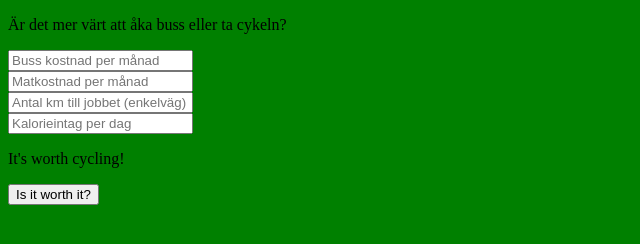
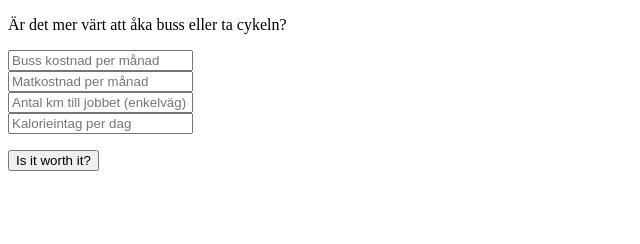
Before and after one commit to JSchaeder/jschaeder.github.io, a plain HTML site: page index.html in a window 1280 px wide. Both pictures are taken after a click on the button "Is it worth it?". Shown: the whole page, without its empty margins (0-640 px from the left). Drawn offline with Linux system fonts and the light colour scheme.

Commit message:
Update index.html
Update informational text

```diff
--- a/index.html
+++ b/index.html
@@ -10,6 +10,7 @@
 <input type="text" placeholder="Kalorieintag per dag" id="caloriesSpentDaily"><br/>
 
 <p id="text"></p>
+<p id="information"></p>
 
 <button id="submit">Is it worth it?</button>
 
@@ -17,25 +18,35 @@
 document.getElementById('submit').addEventListener("click", calculateWorth);
 
 function calculateWorth() {
-	const busPrice = document.getElementById('busPrice').value;
-    const monthlyBudget = document.getElementById('monthlyBudget').value;
-    const kmToWorkByBicycle = document.getElementById('kmToWorkByBicycle').value;
-    const caloriesSpentDaily = document.getElementById('caloriesSpentDaily').value;
+	const busPrice = parseInt(document.getElementById('busPrice').value);
+    const monthlyBudget = parseInt(document.getElementById('monthlyBudget').value);
+    const kmToWorkByBicycle = parseInt(document.getElementById('kmToWorkByBicycle').value);
+    const caloriesSpentDaily = parseInt(document.getElementById('caloriesSpentDaily').value);
+        if (isNaN(caloriesSpentDaily) || isNaN(kmToWorkByBicycle) || isNaN(monthlyBudget) || isNaN(busPrice)) {
+    	return;
+    }
 
-
-    const costPerCalorie = (parseInt(monthlyBudget) / 30) / parseInt(caloriesSpentDaily);
+    const costPerCalorie = (monthlyBudget / 30) / parseInt(caloriesSpentDaily);
     const averageCalorieBurntPerKm = 32;
-	const costInCalorie = averageCalorieBurntPerKm * parseInt(kmToWorkByBicycle) * 2;
+	const costInCalorie = averageCalorieBurntPerKm * kmToWorkByBicycle * 2;
 
     const costPerDay = costPerCalorie * costInCalorie;
     const costPerMonth = costPerDay * 30;
 
-    if (costPerMonth >= parseInt(busPrice)) {
+
+    if (costPerMonth >= busPrice) {
     	document.body.style.background = "red";
 		document.getElementById('text').innerHTML = "Take the bus, rich ass";
+
+        const monthlyMax = (busPrice / (costInCalorie * 30)) * (30 * caloriesSpentDaily)
+
+        document.getElementById('information').innerHTML="För att det ska vara värt att cykla till jobbet måste du spendera mindre än " +monthlyMax +"SEK på mat i månaden.";
     } else {
     	document.body.style.background = "green";
         document.getElementById('text').innerHTML = "It's worth cycling!";
+        const monthlyMax = (busPrice / (costInCalorie * 30)) * (30 * caloriesSpentDaily)
+
+        document.getElementById('information').innerHTML="För att det inte ska vara värt att cykla till jobbet måste du spendera mer eller lika med " +monthlyMax +"SEK på mat i månaden.";
     }
 }
 
```
